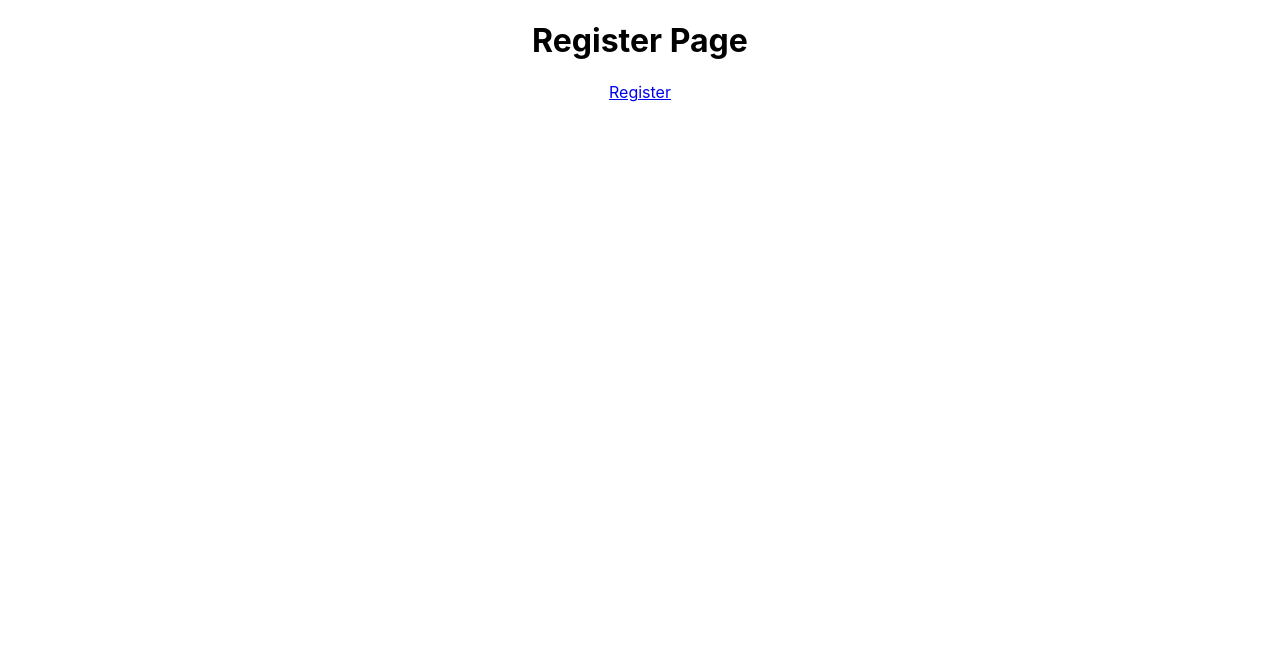
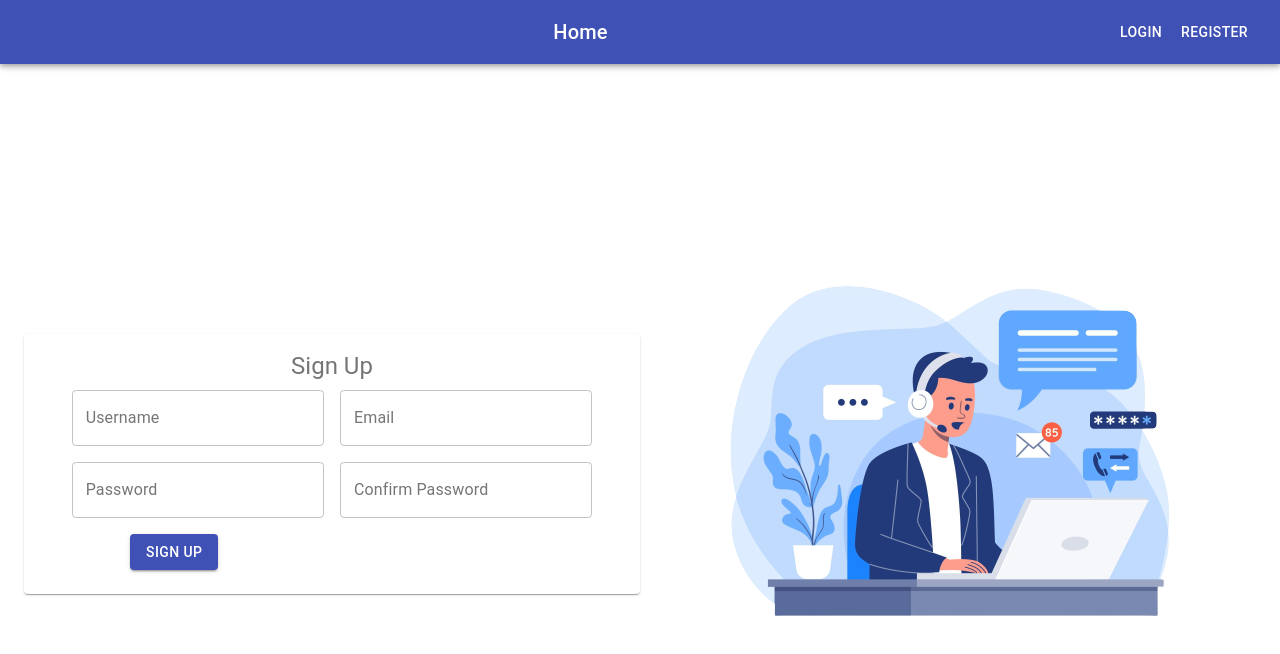
Before and after one commit to ris3abh/frontend-covid-19, a React (Create React App) app: page /register in a window 1280 px wide. Shown: the top 654 px of the page. Built offline with nearby package versions, Linux system fonts and the light colour scheme.

Commit message:
registration added with form validation

```diff
--- a/src/pages/LoginPage.js
+++ b/src/pages/LoginPage.js
@@ -1,4 +1,6 @@
-import React from 'react';
+//create a regiter page with a form that has a username, email, password, and confirm password field and a submit button that will send the data to the backend
+
+import React, { Component } from 'react';
 import { Link } from 'react-router-dom';
 import NavBar from '../components/NavBar';
 import { makeStyles } from '@material-ui/core/styles';
@@ -28,11 +30,20 @@ const useStyles = makeStyles((theme) => ({
         width: theme.spacing(4),
         height: theme.spacing(4),
     },
-    //setting the login form in the middle of the page
-
+    container: {
+        display: 'flex',
+        justifyContent: 'center',
+        alignItems: 'center',
+        height: '100vh',
+    },
+    image: {
+        display: 'flex',
+        justifyContent: 'center',
+        alignItems: 'center',
+        height: '100vh',
+    },
 }));
 
-//creating form validation for login
 const validate = values => {
     const errors = {};
     const requiredFields = [
@@ -50,48 +61,89 @@ const validate = values => {
     ) {
         errors.email = 'Invalid email address';
     }
+    if (
+        values.password &&
+        !/^(?=.*[A-Za-z])(?=.*\d)[A-Za-z\d]{8,}$/i.test(values.password)
+    ) {
+        errors.password = 'Password must contain at least 8 characters, one letter, and one number';
+    }
     return errors;
-};
+}
+// setting validation on button click
+const onSubmit = (values) => {
+    console.log(values);
+}
 
+export default function RegisterPage() {
+    const classes = useStyles();
+    const [values, setValues] = React.useState({
+        email: '',
+        password: '',
+    });
+    const [errors, setErrors] = React.useState({});
 
-export default function LoginPage() {
-    const classes = useStyles();
+    const handleChange = (prop) => (event) => {
+        setValues({ ...values, [prop]: event.target.value });
+    };
+
+    const handleSubmit = (event) => {
+        event.preventDefault();
+        setErrors(validate(values));
+    };
 
     return (
         <div>
             <NavBar />
-            <Container maxWidth="lg" alignContent= "center" justify="center">
-                <Grid container spacing={3} >
-                    <Grid item xs={12} sm={6} style={{ marginTop: '30vh' }}>
+            <Container className={classes.container} maxWidth="lg">
+            <Grid item xs={6}>
                         <Paper className={classes.paper}>
                             <Box m={2}>
                                 <Typography variant="h5" component="h2">
-                                    Login
+                                    Log In
                                 </Typography>
                             </Box>
                             <Box m={2}>
-                                <form className={classes.root} noValidate autoComplete="off">
-                                    <TextField id="outlined-basic" label="Email" variant="outlined" />
-                                    <TextField id="outlined-basic" label="Password" variant="outlined" />
-                                    <Button variant="contained" color="primary">
-                                        Login
-                                    </Button>
+                                <form className={classes.root} noValidate autoComplete="off" onSubmit={handleSubmit}>
+                                    <TextField
+                                        id="email"
+                                        label="Email"
+                                        variant="outlined"
+                                        value={values.email}
+                                        onChange={handleChange('email')}
+                                        error={errors.email ? true : false}
+                                        helperText={errors.email}
+                                    />
+                                    <TextField
+                                        id="password"
+                                        label="Password"
+                                        variant="outlined"
+                                        type="password"
+                                        value={values.password}
+                                        onChange={handleChange('password')}
+                                        error={errors.password ? true : false}
+                                        helperText={errors.password}
+                                    />
+                                    <Box m={2}>
+                                        <Button
+                                            variant="contained"
+                                            color="primary"
+                                            type="submit"
+                                            align = "center"
+                                        >
+                                            Sign Up
+                                        </Button>
+
+                                    </Box>
                                 </form>
-                            </Box>
-
-                            <Box m={2}>
-                                <Typography variant="body2" component="p">
-                                    Don't have an account? <Link to="/register" style={{ textDecoration: 'none', color: 'black' }}>Register</Link>
-                                </Typography>
                             </Box>
                         </Paper>
                     </Grid>
-                    <Grid item xs={12} sm={6} style={{ marginTop: '13vh' }}>
-                        <div className={classes.paper}>
+                    <Grid item xs={6}>
+                        <div className={classes.image}>
                             <img src={image} alt="contact" />
                         </div>
                     </Grid>
-                </Grid>
+
             </Container>
         </div>
     );
--- a/src/pages/RegisterPage.js
+++ b/src/pages/RegisterPage.js
@@ -1,15 +1,173 @@
+//create a regiter page with a form that has a username, email, password, and confirm password field and a submit button that will send the data to the backend
+
 import React, { Component } from 'react';
 import { Link } from 'react-router-dom';
+import NavBar from '../components/NavBar';
+import { makeStyles } from '@material-ui/core/styles';
+import TextField from '@material-ui/core/TextField';
+import Button from '@material-ui/core/Button';
+import { Grid } from '@material-ui/core';
+import { Paper } from '@material-ui/core';
+import { Typography } from '@material-ui/core';
+import { Container } from '@material-ui/core';
+import { Box } from '@material-ui/core';
+import { Avatar } from '@material-ui/core';
+import image from '../assets/contact2.png';
 
-class RegisterPage extends Component {
-    render() {
-        return (
+const useStyles = makeStyles((theme) => ({
+    root: {
+        '& > *': {
+            margin: theme.spacing(1),
+            width: '25ch',
+        },
+    },
+    paper: {
+        padding: theme.spacing(2),
+        textAlign: 'center',
+        color: theme.palette.text.secondary,
+    },
+    large: {
+        width: theme.spacing(4),
+        height: theme.spacing(4),
+    },
+    container: {
+        display: 'flex',
+        justifyContent: 'center',
+        alignItems: 'center',
+        height: '100vh',
+    },
+    image: {
+        display: 'flex',
+        justifyContent: 'center',
+        alignItems: 'center',
+        height: '100vh',
+    },
+}));
+
+const validate = values => {
+    const errors = {};
+    const requiredFields = [
+        'username',
+        'email',
+        'password',
+        'confirmPassword',
+    ];
+    requiredFields.forEach(field => {
+        if (!values[field]) {
+            errors[field] = 'Required';
+        }
+    });
+    if (
+        values.email &&
+        !/^[A-Z0-9._%+-]+@[A-Z0-9.-]+\.[A-Z]{2,4}$/i.test(values.email)
+    ) {
+        errors.email = 'Invalid email address';
+    }
+    if (
+        values.password &&
+        !/^(?=.*[A-Za-z])(?=.*\d)[A-Za-z\d]{8,}$/i.test(values.password)
+    ) {
+        errors.password = 'Password must contain at least 8 characters, one letter, and one number';
+    }
+    if (
+        values.confirmPassword &&
+        values.password !== values.confirmPassword
+    ) {
+        errors.confirmPassword = 'Passwords do not match';
+    }
+    return errors;
+}
+// setting validation on button click
+const onSubmit = (values) => {
+    console.log(values);
+}
+
+export default function RegisterPage() {
+    const classes = useStyles();
+    const [values, setValues] = React.useState({
+        username: '',
+        email: '',
+        password: '',
+        confirmPassword: '',
+    });
+    const [errors, setErrors] = React.useState({});
+
+    const handleChange = (prop) => (event) => {
+        setValues({ ...values, [prop]: event.target.value });
+    };
+
+    const handleSubmit = (event) => {
+        event.preventDefault();
+        setErrors(validate(values));
+    };
+
+    return (
         <div>
-            <h1>Register Page</h1>
-            <Link to="/register">Register</Link>
+            <NavBar />
+            <Container className={classes.container} maxWidth="lg">
+            <Grid item xs={6}>
+                        <Paper className={classes.paper}>
+                            <Box m={2}>
+                                <Typography variant="h5" component="h2">
+                                    Sign Up
+                                </Typography>
+                            </Box>
+                            <Box m={2}>
+                                <form className={classes.root} noValidate autoComplete="off" onSubmit={handleSubmit}>
+                                    <TextField
+                                        id="username"
+                                        label="Username"
+                                        variant="outlined"
+                                        value={values.username}
+                                        onChange={handleChange('username')}
+                                        error={errors.username ? true : false}
+                                        helperText={errors.username}
+                                    />
+                                    <TextField
+                                        id="email"
+                                        label="Email"
+                                        variant="outlined"
+                                        value={values.email}
+                                        onChange={handleChange('email')}
+                                        error={errors.email ? true : false}
+                                        helperText={errors.email}
+                                    />
+                                    <TextField
+                                        id="password"
+                                        label="Password"
+                                        variant="outlined"
+                                        type="password"
+                                        value={values.password}
+                                        onChange={handleChange('password')}
+                                        error={errors.password ? true : false}
+                                        helperText={errors.password}
+                                    />
+                                    <TextField
+                                        id="confirmPassword"
+                                        label="Confirm Password"
+                                        variant="outlined"
+                                        type="password"
+                                        value={values.confirmPassword}
+                                        onChange={handleChange('confirmPassword')}
+                                        error={errors.confirmPassword ? true : false}
+                                        helperText={errors.confirmPassword}
+                                    />
+                                    <Box m={2}>
+                                        <Button variant="contained" color="primary" type="submit">
+                                            Sign Up
+                                        </Button>
+                                    </Box>
+                                </form>
+                            </Box>
+                        </Paper>
+                    </Grid>
+                    <Grid item xs={6}>
+                        <div className={classes.image}>
+                            <img src={image} alt="contact" />
+                        </div>
+                    </Grid>
+
+            </Container>
         </div>
-        );
-    }
-    }
-
-export default RegisterPage;
+    );
+}
```
